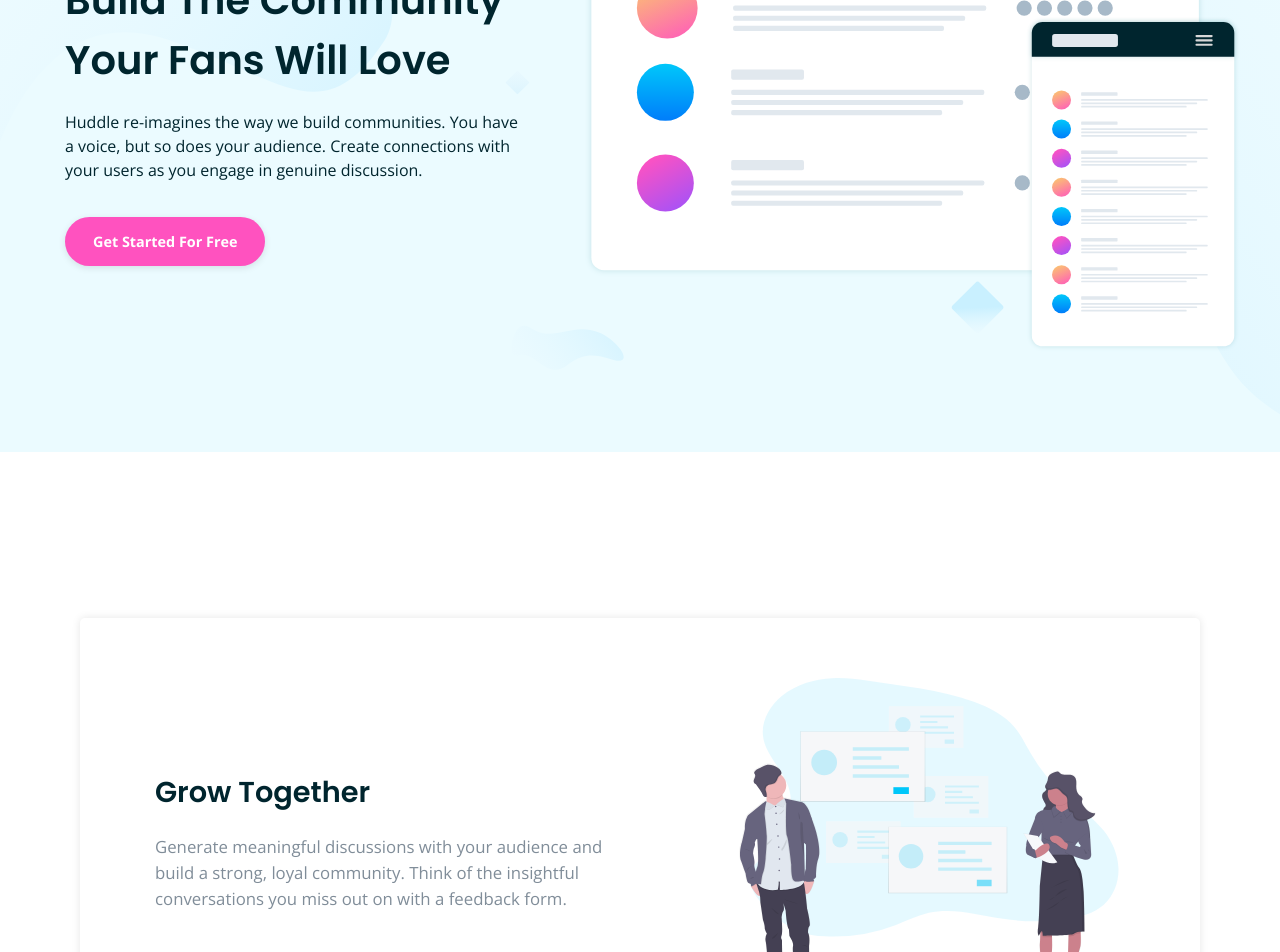
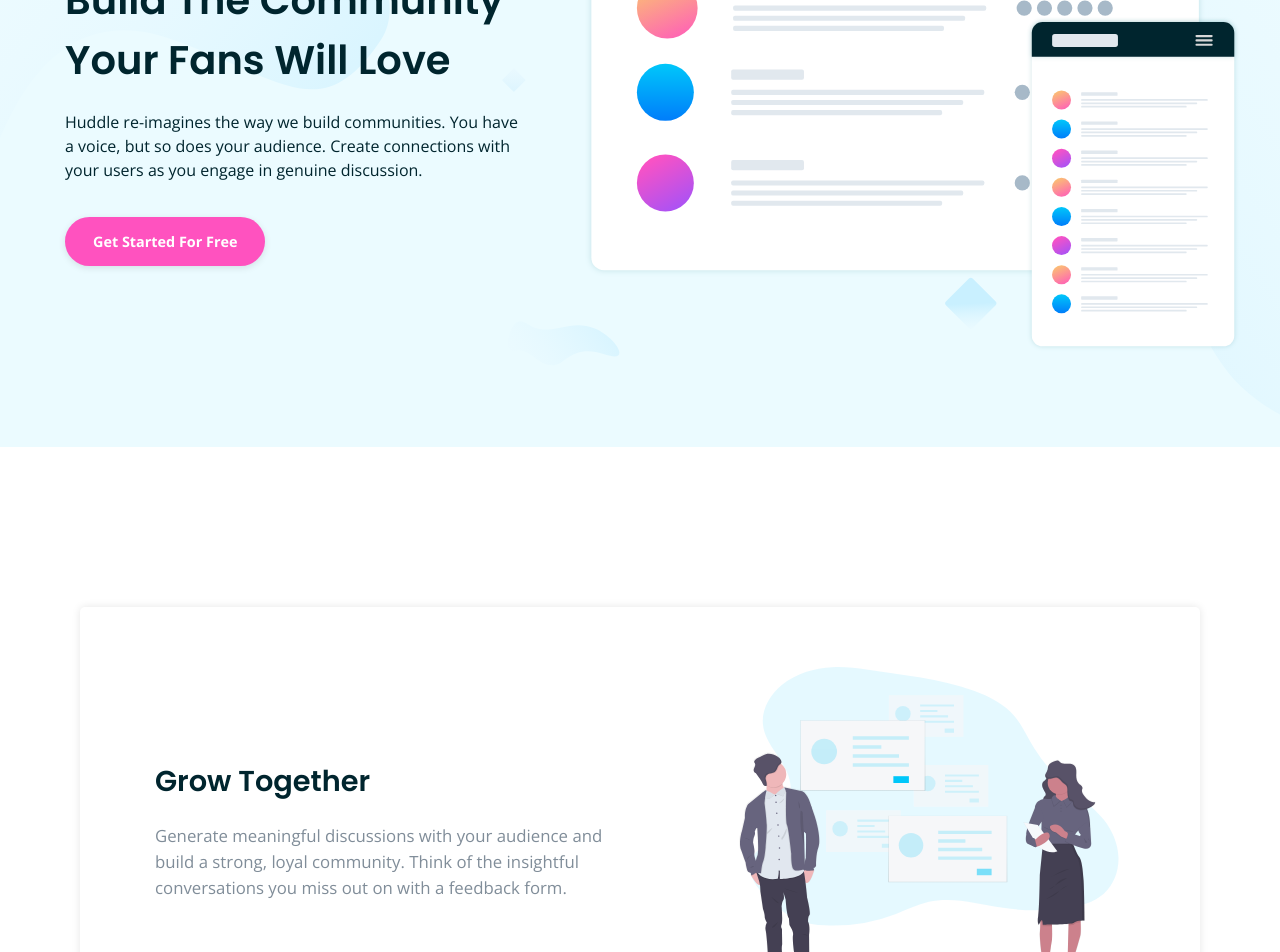
Before and after one commit to luis08201/huddle-landing-page-with-alternating-feature-blocks-master-, a plain HTML site: page index.html in a window 1280 px wide. Shown: the part 268-1220 px from the top of the page. Drawn offline with nearby package versions, Linux system fonts and the light colour scheme.

Commit message:
fixing padding values again

```diff
--- a/assets/scss/_landingPage.scss
+++ b/assets/scss/_landingPage.scss
@@ -36,7 +36,7 @@
     &__home {
         &--main {
             @include header-width;
-            padding: 30px 20px;
+            padding: 35px 20px 30px;
             @include grid-2-header;
             position: relative;
             z-index: 1;
@@ -82,7 +82,7 @@
         &--bg {
             background-color: var(--very-pale-cyan);
             position: relative;
-            padding: 50px 0 70px;
+            padding: 50px 0 65px;
 
             &::before {
                 content: '';
@@ -141,10 +141,10 @@
     padding: 60px 0 280px;
     display: flex;
     flex-direction: column;
-    gap: 36px;
+    gap: 40px;
 
     @media screen and (min-width:992px) {
-        padding: 166px 0 330px;
+        padding: 160px 0 345px;
     }
 }
 
```
Also changed, not shown: assets/css/main.css, 1 other file.
